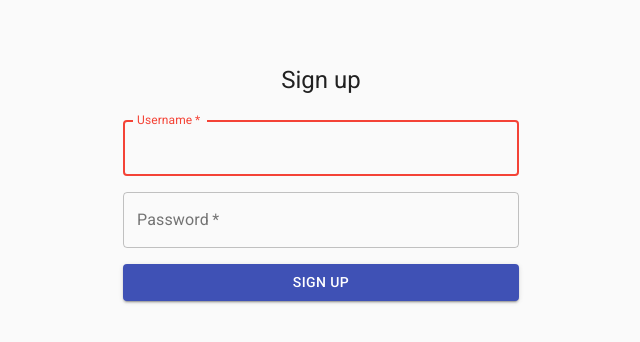
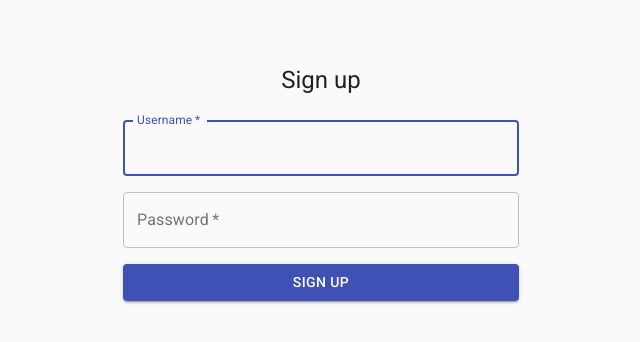
Before and after one commit to cgt/osiris, a React (Create React App) app in the folder frontend/: page / in a window 1280 px wide. Shown: the top 342 px of the page, without its empty margins (319-959 px from the left). Built offline with nearby package versions, Linux system fonts and the light colour scheme.

Commit message:
Show username field as invalid when empty only after form submitted
Don't shove errors in the user's face before they've had a chance to do
anything.

```diff
--- a/frontend/src/App.tsx
+++ b/frontend/src/App.tsx
@@ -22,7 +22,9 @@ interface SignUpParams {
 export function SignUpForm(props: { onSignUp(data: SignUpParams): void; }) {
     const [username, setUsername] = useState('');
     const [password, setPassword] = useState('');
+    const [dirty, setDirty] = useState(false);
     const handleOnSubmit = (event: React.FormEvent<HTMLFormElement>) => {
+        setDirty(true);
         if (username !== '') {
             props.onSignUp({username, password});
         }
@@ -47,7 +49,7 @@ export function SignUpForm(props: { onSignUp(data: SignUpParams): void; }) {
                         label="Username"
                         value={username}
                         onChange={event => setUsername(event.target.value)}
-                        error={username === ''}
+                        error={dirty && username === ''}
                     />
                 </Grid>
                 <Grid item xs={12}>
```
Also changed, not shown: 1 other file (tests, documents, lock files or other folders).
